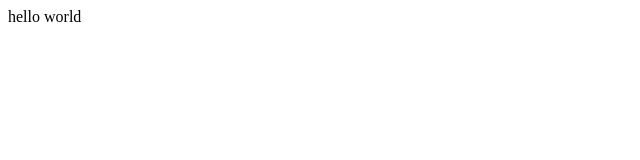
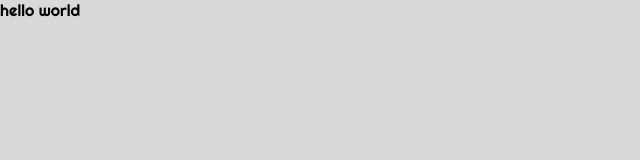
Before and after one commit to dadiazr07/PracticePortfolio, a plain HTML site: page index.html in a window 1280 px wide. Shown: the whole page, without its empty margins (0-640 px from the left). Drawn offline with Linux system fonts and the light colour scheme.

Commit message:
BaseCommit

```diff
--- a/index.html
+++ b/index.html
@@ -4,6 +4,8 @@
     <meta charset="UTF-8">
     <meta http-equiv="X-UA-Compatible" content="IE=edge">
     <meta name="viewport" content="width=device-width, initial-scale=1.0">
+    <link rel="stylesheet" type="text/css" href="styles.css">
+    <link href="https://fonts.googleapis.com/css?family=Righteous" rel="stylesheet" />
     <title>Dan's Portfolio</title>
 </head>
 <body>
--- /dev/null
+++ b/styles.css
@@ -0,0 +1,5 @@
+body{
+    background:#d9d9d9;
+    margin: 0px;
+    font-family: Righteous;
+}
```
